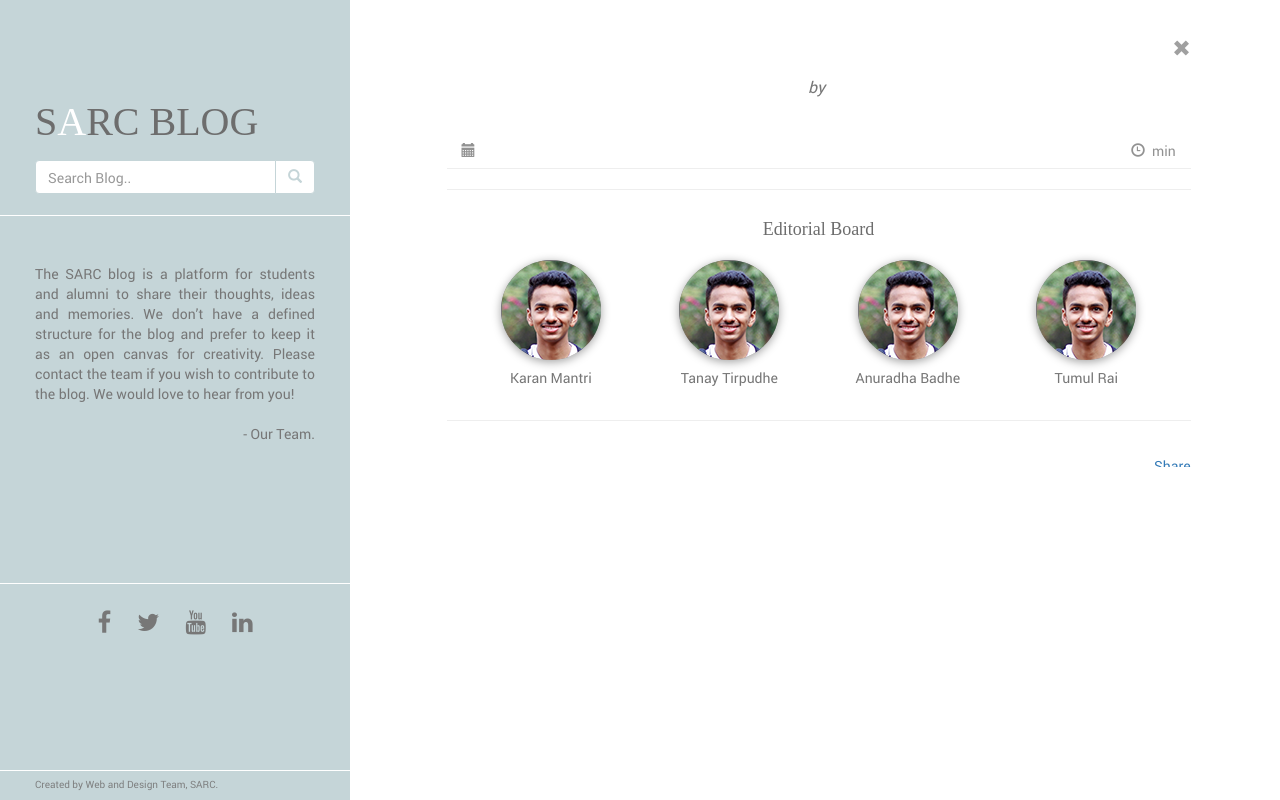
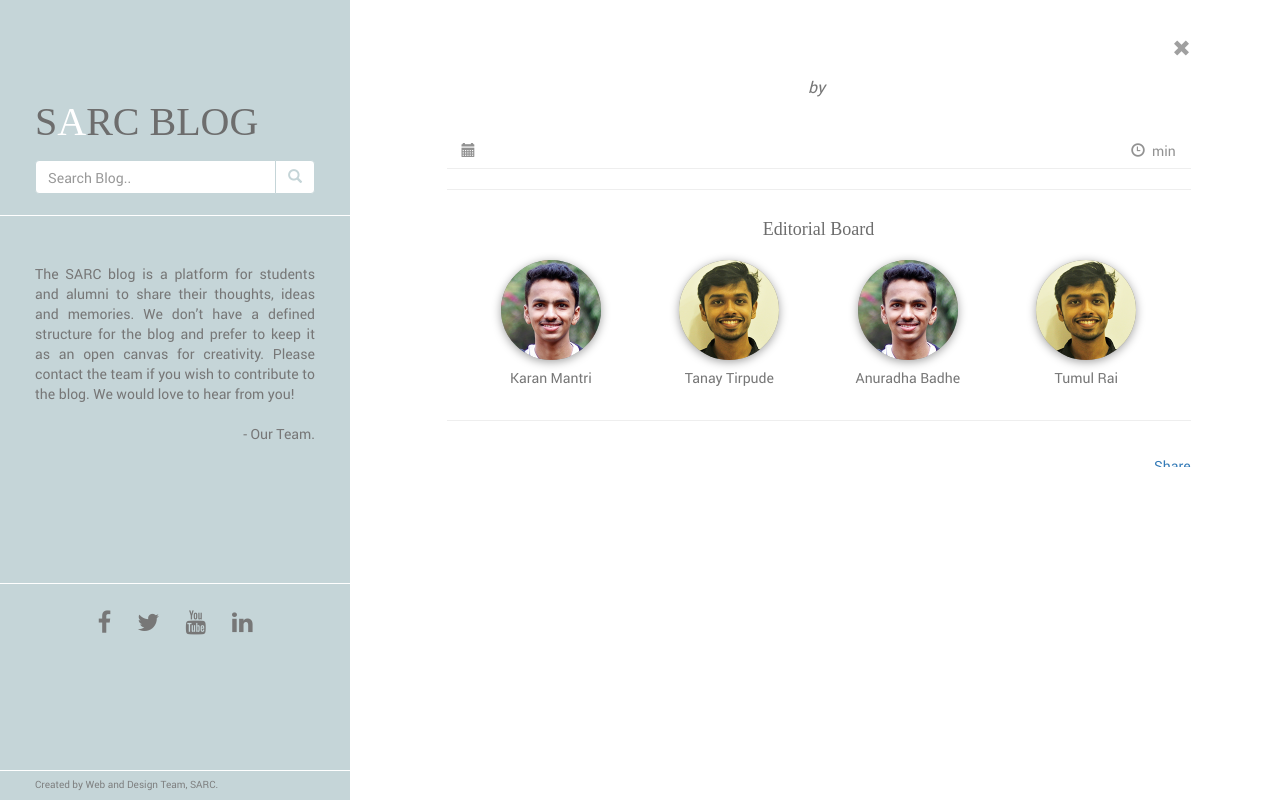
Before and after one commit to pragy540/blog-sarc, a Django app: template templates/post.html in a window 1280 px wide. Run offline with Django 3.2, Linux system fonts and the light colour scheme; the template is opened without the code that fills it, so the values that code supplies are empty; some libraries are stand-ins or nearby versions; some web fonts are replaced.

Commit message:
loader remaining

```diff
--- a/assets/main_static/script.js
+++ b/assets/main_static/script.js
@@ -38,4 +38,10 @@
     $("#dropdown").click(function(){
       $(this).children("a")[0].click();
     });
+    $("#close_post").children("span").click(function(){
+      $("#header").animate({top:"-100px",opacity:"0"},500)
+      $("hr").delay(200).fadeOut(300);
+      $(".post >div").delay(200).fadeOut(300);
+      setTimeout(function(){$("#close_post").children("a")[0].click();},450);
+    });
 });
--- a/assets/static/script.js
+++ b/assets/static/script.js
@@ -38,4 +38,10 @@
     $("#dropdown").click(function(){
       $(this).children("a")[0].click();
     });
+    $("#close_post").children("span").click(function(){
+      $("#header").animate({top:"-100px",opacity:"0"},500)
+      $("hr").delay(200).fadeOut(300);
+      $(".post >div").delay(200).fadeOut(300);
+      setTimeout(function(){$("#close_post").children("a")[0].click();},450);
+    });
 });
--- a/templates/post.html
+++ b/templates/post.html
@@ -25,9 +25,8 @@
       <div class="col-lg-offset-1 col-lg-10" style="padding: 0;">
         <div class="post">
           <div id="close_post">
-            <a href="{% url 'posts:index' %}">
-              <span class="glyphicon glyphicon-remove"></span>
-            </a>
+            <a href="{% url 'posts:index' %}"></a>
+            <span tabindex="0" class="glyphicon glyphicon-remove"></span>
           </div>
           <div id="header">
               <h2 style="font-family: GT-Sectra;">{{post.title}}</h2>
@@ -49,19 +48,19 @@
               <h4>Editorial Board</h4>
             </div>
             <div class="circle col-sm-3 col-lg-3 col-xs-6">
-              <div><img src="{{MEDIA_URL}}team/karan.png"></div>
+              <div><img height="100" width="100" src="{{MEDIA_URL}}team/karan.png"></div>
               <h5>Karan Mantri</h5>
             </div>
             <div class="circle col-sm-3 col-lg-3 col-xs-6">
-              <div><img src="{{MEDIA_URL}}team/karan.png"></div>
-              <h5>Tanay Tirpudhe</h5>
+              <div><img height="100" width="100" src="{{MEDIA_URL}}team/tanay.png"></div>
+              <h5>Tanay Tirpude</h5>
             </div>
             <div class="circle col-sm-3 col-lg-3 col-xs-6">
-              <div><img src="{{MEDIA_URL}}team/karan.png"></div>
+              <div><img height="100" width="100" src="{{MEDIA_URL}}team/karan.png"></div>
               <h5>Anuradha Badhe</h5>
             </div>
             <div class="circle col-sm-3 col-lg-3 col-xs-6">
-              <div><img src="{{MEDIA_URL}}team/karan.png"></div>
+              <div><img height="100" width="100" src="{{MEDIA_URL}}team/tanay.png"></div>
               <h5>Tumul Rai</h5>
             </div>
           </div>
--- a/templates/style.scss
+++ b/templates/style.scss
@@ -628,9 +628,14 @@ body{
       right:0;
       color:$post-content;
       font-size:18px;
+      &:focus{
+        border:none;
+        outline:none;
+      }
     }
   }
   #header{
+    position:relative;
     color:$content;
     text-align:center;
     animation: slideInFromBottom 0.5s ease-out;
@@ -693,8 +698,12 @@ body{
       left:0;
       right:0;
       margin:auto;
+      padding:0;
       border-radius:50px;
       background-color:gray;
+      img{
+        transform:scale(1.02,1.02);
+      }
     }
   }
   #like{
```
Also changed, not shown: assets/main_static/style.css, assets/media/team/Tanay.png, assets/media/team/karan.jpg (added), assets/media/team/karan.png, assets/media/team/tanay.jpg (added), assets/static/style.css, 3 other files.
